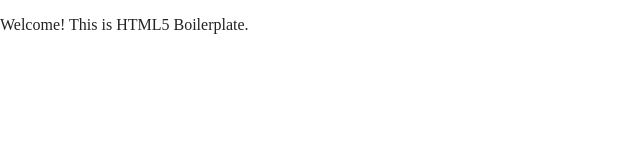
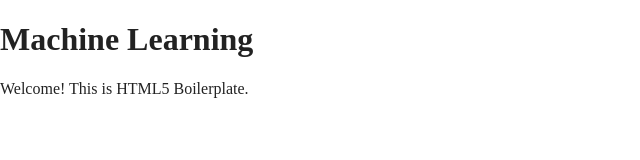
Before and after one commit to aasem-test-drive/html5-boilerplate_v8.0.0, a website built with Parcel: page index.html in a window 1280 px wide. Shown: the whole page, without its empty margins (0-640 px from the left). Built offline with nearby package versions, Linux system fonts and the light colour scheme.

Commit message:
ML intro

```diff
--- a/index.html
+++ b/index.html
@@ -23,9 +23,19 @@
 </head>
 
 <body>
+    <article>
+      <header>
+        <h1>Machine Learning</h1>
+      </header>
+      <main>
+        <p>Welcome! This is HTML5 Boilerplate.</p>
+      </main>
 
-  <!-- Add your site or application content here -->
-  <p>Welcome! This is HTML5 Boilerplate.</p>
+    </article>
+
+
+
+
   <script src="js/vendor/modernizr-3.11.2.min.js"></script>
   <script src="js/plugins.js"></script>
   <script src="js/main.js"></script>
```
